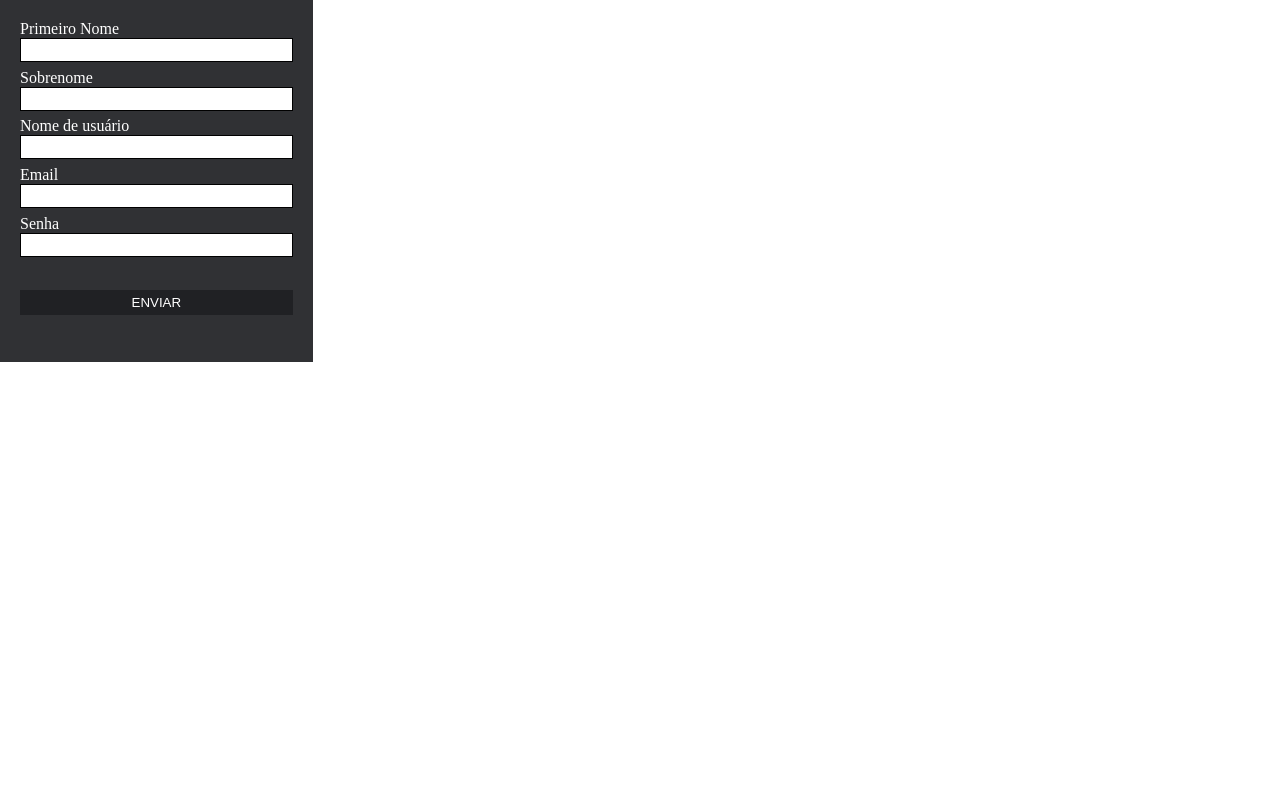
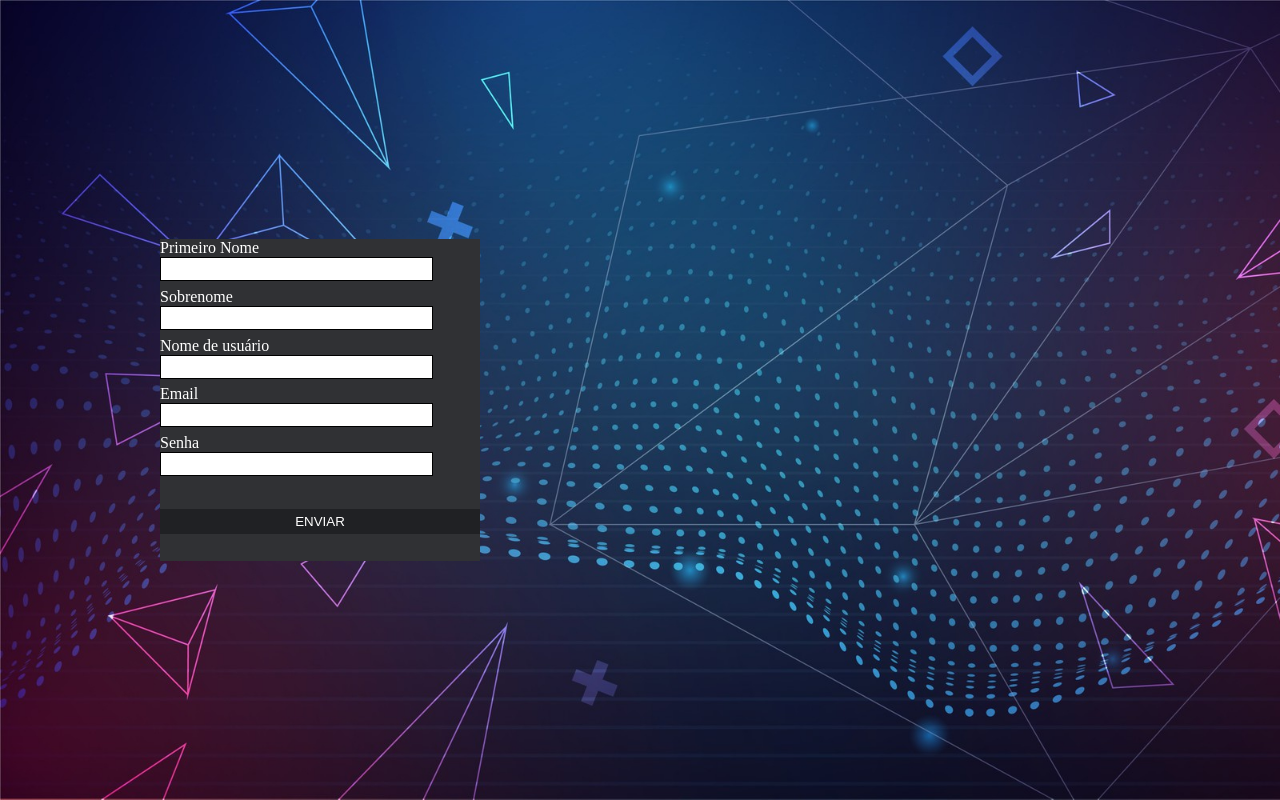
Before and after one commit to jvnsantos/crud_react_register-, a React (Create React App) app: page /signup in a window 1280 px wide. Built offline with nearby package versions, Linux system fonts and the light colour scheme.

Commit message:
feat: background on signUP

```diff
--- a/src/views/Signup/Signup.jsx
+++ b/src/views/Signup/Signup.jsx
@@ -1,10 +1,12 @@
 import SignupForm from "../../components/Form/singupForm";
-import { Container } from "./styles";
+import { Container, Content } from "./styles";
 
 const Signup = () => {
   return (
     <Container>
-      <SignupForm />
+      <Content>
+        <SignupForm />
+      </Content>
     </Container>
   );
 };
--- a/src/views/Signup/styles.js
+++ b/src/views/Signup/styles.js
@@ -1,17 +1,25 @@
 import styled from "styled-components";
+import { background } from "../../assets";
 import { COLORS } from "../../styles/Theme";
 
 export const Container = styled.div`
+background-image: url("static/images/bg.jpg") ;
+background-repeat: no-repeat;
+background-size: cover;
+height: 100vh;
+`;
+
+export const Content = styled.div`
+  width: 50%;
+  height: 100%;
   display: flex;
+  align-items: center;
   justify-content: center;
-  background-color: ${COLORS.cinza.claro};
-  width: fit-content;
-
-
   form {
+    background-color: ${COLORS.cinza.claro};
+    width: 50%;
     display: flex;
     flex-direction: column;
-    margin: 20px;
 
     label {
       color: ${COLORS.branco.default};
@@ -31,8 +39,8 @@ export const Container = styled.div`
       color: ${COLORS.branco.default};
       background-color: ${COLORS.cinza.escuro};
 
-      :hover{
-          cursor: pointer;
+      :hover {
+        cursor: pointer;
       }
     }
   }
```
